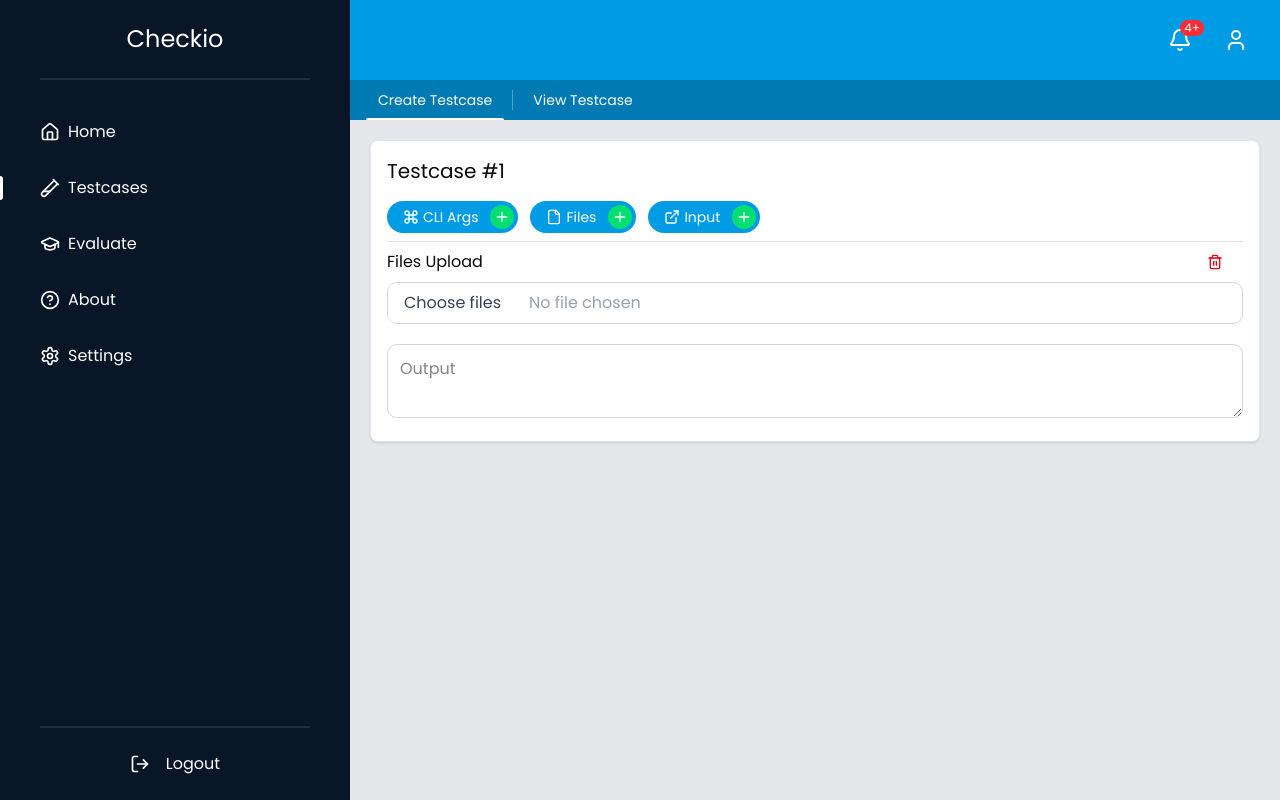
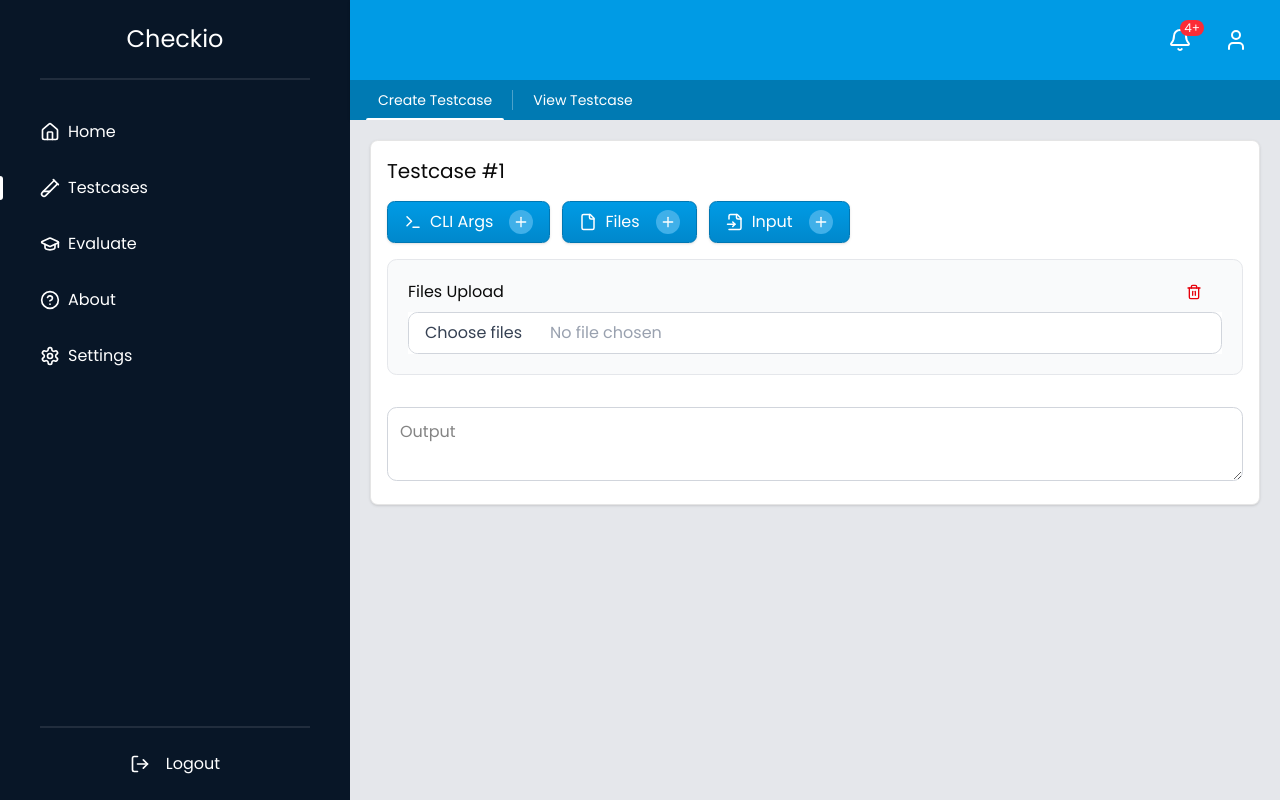
Before and after one commit to fbn776/Checkio, a React (Vite) app in the folder src/web/frontend/: page /testcase/create in a window 1280 px wide. Both pictures are taken after a click on the element "Files". Built offline with nearby package versions, Linux system fonts and the light colour scheme.

Commit message:
Testcase Page

```diff
--- a/src/web/frontend/src/pages/testcases/create/page.jsx
+++ b/src/web/frontend/src/pages/testcases/create/page.jsx
@@ -1,5 +1,5 @@
 import {useState} from "react";
-import {Command, Plus, File, ExternalLink, Trash2, X} from 'lucide-react';
+import {Terminal, Plus, File, FileInputIcon as Input, Trash2, X} from 'lucide-react';
 
 
 export default function CreatePage() {
@@ -24,37 +24,36 @@ export default function CreatePage() {
                 <div onClick={() => {
                     setIsCliVisible(true)
                 }}
-                     className="bg-primary w-fit h-fit text-sm rounded-full p-1 pl-4 text-white flex flex-row gap-1 items-center hover:cursor-pointer">
-                    <Command className="size-4"/>
+                     className="flex items-center bg-gradient-to-b from-[#009be5] to-[#0088cc] text-white px-4 py-2 rounded-md hover:from-[#0088cc] hover:to-[#0077b3] shadow-sm border border-[#0077b3] transition duration-150 ease-in-out cursor-pointer gap-2">
+                    <Terminal size={18}/>
                     CLI Args
-                    <div className='bg-green-400 p-1 rounded-full ml-2'>
-                        <Plus className="size-4"/>
+                    <div className='bg-[#40b0e9] p-1 rounded-full ml-2'>
+                        <Plus size={16}/>
                     </div>
                 </div>
                 <div
                     onClick={() => {
                         setIsFilesUploadVisible(true)
                     }}
-                    className="bg-primary w-fit h-fit text-sm rounded-full p-1 pl-4 text-white flex flex-row gap-1 items-center hover:cursor-pointer"
+                    className="flex items-center bg-gradient-to-b from-[#009be5] to-[#0088cc] text-white px-4 py-2 rounded-md hover:from-[#0088cc] hover:to-[#0077b3] shadow-sm border border-[#0077b3] transition duration-150 ease-in-out cursor-pointer gap-2"
                 >
-                    <File className="size-4"/>
+                    <File size={18}/>
                     Files
-                    <div className='bg-green-400 p-1 rounded-full ml-2'>
-                        <Plus className="size-4"/>
+                    <div className='bg-[#40b0e9] p-1 rounded-full ml-2'>
+                        <Plus size={16}/>
                     </div>
                 </div>
                 <div
-                    className="bg-primary w-fit h-fit text-sm rounded-full p-1 pl-4 text-white flex flex-row gap-1 items-center hover:cursor-pointer">
-                    <ExternalLink className="size-4"/>
+                    className="flex items-center bg-gradient-to-b from-[#009be5] to-[#0088cc] text-white px-4 py-2 rounded-md hover:from-[#0088cc] hover:to-[#0077b3] shadow-sm border border-[#0077b3] transition duration-150 ease-in-out cursor-pointer gap-2">
+                    <Input size={18}/>
                     Input
-                    <div className='bg-green-400 p-1 rounded-full ml-2'>
-                        <Plus className="size-4"/>
+                    <div className='bg-[#40b0e9] p-1 rounded-full ml-2'>
+                        <Plus size={16}/>
                     </div>
                 </div>
             </div>
             {isCliVisible &&
-                <div className="mb-5 mt-4">
-                    <hr className="mb-2" />
+                <div className="mt-4 mb-8 bg-gray-50 p-5 rounded-lg border border-gray-200">
                     <div className="flex items-center justify-between gap-5 pr-5">
                         <h2>Command Line Argument</h2>
                         <Trash2 className="size-4 text-red-600 hover:cursor-pointer" onClick={() => {
@@ -64,11 +63,11 @@ export default function CreatePage() {
                     </div>
                     <div className="flex gap-2 flex-wrap items-center mt-3">
                         {cli.map(item =>
-                            <input className="w-[200px] p-3 border border-gray-300 rounded-lg" placeholder="Output"/>
+                            <input className="flex-1 border bg-white border-gray-300 rounded-md px-4 py-2 shadow-sm focus:ring-1 focus:ring-[#009be5] focus:border-[#009be5] focus:outline-none" placeholder="Output"/>
                         )}
                         <button className=""
                                 onClick={() => setCli(p => [...p, 1])}>
-                            <div className='bg-primary p-2 rounded-lg ml-2 hover:cursor-pointer'>
+                            <div className='flex items-center bg-gradient-to-b from-[#009be5] to-[#0088cc] text-white px-2 py-2 rounded-md hover:from-[#0088cc] hover:to-[#0077b3] shadow-sm border border-[#0077b3] transition duration-150 ease-in-out hover:cursor-pointer'>
                                 <Plus height={18} width={18} color={'white'}/>
                             </div>
                         </button>
@@ -76,15 +75,14 @@ export default function CreatePage() {
                 </div>
             }
             {isFilesUploadVisible &&
-                <div className="mb-5">
-                    <hr className="mb-2"/>
+                <div className="mt-4 mb-8 bg-gray-50 p-5 rounded-lg border border-gray-200">
                     <div className="flex items-center justify-between gap-5 pr-5">
                         <h2>Files Upload</h2>
                         <Trash2 className="size-4 text-red-600 hover:cursor-pointer" onClick={() => {
                             setIsFilesUploadVisible(false);
                         }}/>
                     </div>
-                    <div className="relative mt-2">
+                    <div className="relative mt-2 bg-white">
                         <div className="flex items-center border border-gray-300 rounded-lg overflow-hidden">
                             <label
                                 className="flex items-center bg-white px-4 py-2 text-gray-700 cursor-pointer hover:bg-gray-50">
```
